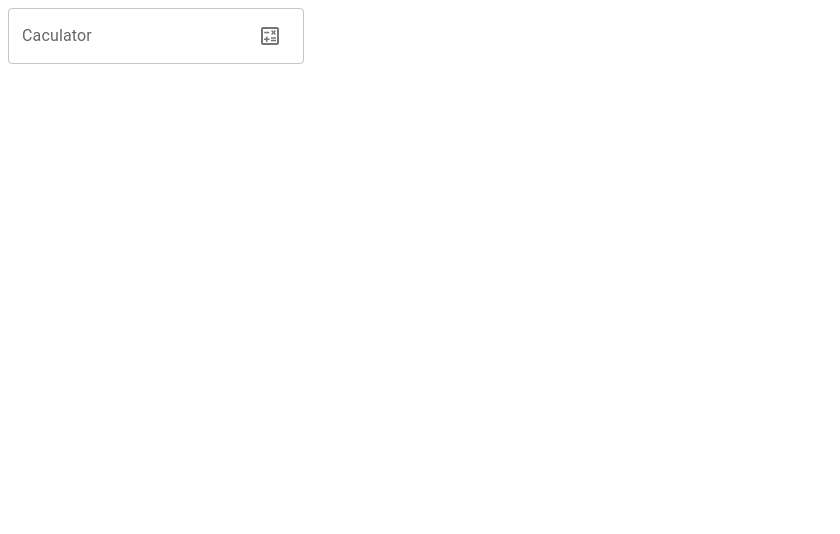
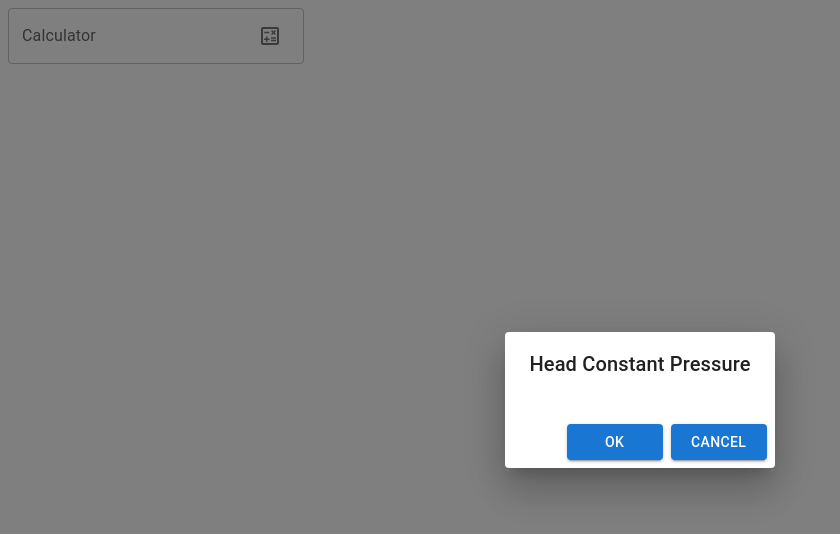
Before and after one commit to NhutMinhIT/calculator_component, a React (Create React App) app: page / in a window 1280 px wide. Both pictures are taken after a click on the button 270 px from the left and 36 px from the top of the page. Shown: the top 534 px of the page, without its empty margins (0-840 px from the left). Built offline with nearby package versions, Linux system fonts and the light colour scheme.

Commit message:
refactor: rename Caculator to Calculator and restructure related components for improved clarity

```diff
--- a/src/apps/App.tsx
+++ b/src/apps/App.tsx
@@ -1,12 +1,12 @@
 import React from 'react';
-import Caculator from '../pages/Caculator';
+import Calculator from '../pages/Calculator';
 // import Calendar from '../pages/Calendar';
 
 function App() {
   return (
     <div className="App" >
       {/* <Calendar /> */}
-      <Caculator />
+      <Calculator />
     </div>
   );
 }
--- a/src/pages/Caculator/constant/index.ts
+++ /dev/null
@@ -1,4 +0,0 @@
-export const CACULATOR_PAGE_DATA_TEST_ID: string = "caculatorPage";
-export const CACULATOR_TEXT_FIELD_LABEL: string = "Caculator";
-export const CACULATOR_TEXT_FIELD_ID: string = "caculatorInput";
-export const CACULATOR_TEXT_FIELD_DATA_TEST_ID: string = "caculatorInput";
--- a/src/pages/Caculator/index.tsx
+++ /dev/null
@@ -1,54 +0,0 @@
-import React from 'react'
-import style from './style/caculator-page.module.css'
-import {
-    Box,
-    FormControl,
-    IconButton,
-    InputAdornment,
-    InputLabel,
-    OutlinedInput
-} from '@mui/material'
-import {
-    CACULATOR_PAGE_DATA_TEST_ID,
-    CACULATOR_TEXT_FIELD_DATA_TEST_ID,
-    CACULATOR_TEXT_FIELD_ID,
-    CACULATOR_TEXT_FIELD_LABEL
-} from './constant'
-import { CalculateOutlined } from '@mui/icons-material'
-
-const renderEndAdornmentInputField = (): JSX.Element => {
-    return (
-        <InputAdornment position="end">
-            <IconButton>
-                <CalculateOutlined />
-            </IconButton>
-        </InputAdornment>
-    )
-}
-
-const Caculator = (): JSX.Element => {
-    return (
-        <Box
-            className={style.caculatorPage}
-            data-testid={CACULATOR_PAGE_DATA_TEST_ID}
-        >
-            <FormControl>
-                <InputLabel htmlFor={CACULATOR_TEXT_FIELD_ID}>
-                    {CACULATOR_TEXT_FIELD_LABEL}
-                </InputLabel>
-                <OutlinedInput
-                    data-testid={CACULATOR_TEXT_FIELD_DATA_TEST_ID}
-                    id={CACULATOR_TEXT_FIELD_ID}
-                    label={CACULATOR_TEXT_FIELD_LABEL}
-                    // value={}
-                    // onClick={}
-                    endAdornment={
-                        renderEndAdornmentInputField()
-                    }
-                />
-            </FormControl>
-        </Box>
-    )
-}
-
-export default Caculator
--- a/src/pages/Caculator/style/caculator-page.module.css
+++ /dev/null
@@ -1,4 +0,0 @@
-.caculatorPage {
-    padding: 0;
-    margin: 0;
-}
--- /dev/null
+++ b/src/pages/Calculator/components/Dialog/CalculatorDialog.tsx
@@ -0,0 +1,66 @@
+import React, { FC } from 'react'
+import styles from '../../style/calculator.module.css'
+import {
+    Button,
+    Dialog,
+    DialogActions,
+    DialogContent,
+    DialogTitle
+} from '@mui/material'
+import { ECalCulatorButtonColor, TCalculatorDialog } from '../../types/calculatorType'
+import {
+    CALCULATOR_DIALOG_BUTTON_TEXT_ACTION_CANCEL,
+    CALCULATOR_DIALOG_BUTTON_TEXT_ACTION_OK,
+    CALCULATOR_DIALOG_ACTION_OK_DATA_TEST_ID,
+    CALCULATOR_DIALOG_DATA_TEST_ID,
+    CALCULATOR_DIALOG_TITLE,
+    CALCULATOR_DIALOG_TITLE_DATA_TEST_ID,
+    CALCULATOR_DIALOG_TITLE_ID,
+    CALCULATOR_DIALOG_ACTION_CANCEL_DATA_TEST_ID
+} from '../../constant'
+import { ECalendarButtonVariant } from '../../../Calendar/types'
+
+const CalculatorDialog: FC<TCalculatorDialog> = ({
+    isOpen,
+    handleClose
+}) => {
+    return (
+        <Dialog
+            data-testid={CALCULATOR_DIALOG_DATA_TEST_ID}
+            open={isOpen}
+            keepMounted
+        >
+            <DialogTitle
+                id={CALCULATOR_DIALOG_TITLE_ID}
+                data-testid={CALCULATOR_DIALOG_TITLE_DATA_TEST_ID}
+            >
+                {CALCULATOR_DIALOG_TITLE}
+            </DialogTitle>
+            <DialogContent>
+
+            </DialogContent>
+            <DialogActions>
+                <Button
+                    data-testid={CALCULATOR_DIALOG_ACTION_OK_DATA_TEST_ID}
+                    variant={ECalendarButtonVariant.CONTAINED}
+                    color={ECalCulatorButtonColor.PRIMARY}
+                    className={styles.btnActionCalculator}
+                // onClick={handleClose}
+                >
+                    {CALCULATOR_DIALOG_BUTTON_TEXT_ACTION_OK}
+                </Button>
+                <Button
+                    data-testid={CALCULATOR_DIALOG_ACTION_CANCEL_DATA_TEST_ID}
+                    variant={ECalendarButtonVariant.CONTAINED}
+                    color={ECalCulatorButtonColor.PRIMARY}
+                    className={styles.btnActionCalculator}
+                    onClick={handleClose}
+                >
+                    {CALCULATOR_DIALOG_BUTTON_TEXT_ACTION_CANCEL}
+                </Button>
+            </DialogActions>
+        </Dialog >
+    )
+}
+
+export default CalculatorDialog
--- /dev/null
+++ b/src/pages/Calculator/components/index.ts
@@ -0,0 +1 @@
+export { default as CalculatorDialog } from './Dialog/CalculatorDialog'
--- /dev/null
+++ b/src/pages/Calculator/constant/index.ts
@@ -0,0 +1,14 @@
+export const CALCULATOR_PAGE_DATA_TEST_ID: string = "calculatorPage";
+export const CALCULATOR_TEXT_FIELD_LABEL: string = "Calculator";
+export const CALCULATOR_TEXT_FIELD_ID: string = "calculatorInput";
+export const CALCULATOR_TEXT_FIELD_DATA_TEST_ID: string = "calculatorInput";
+
+//CalculatorDialog
+export const CALCULATOR_DIALOG_BUTTON_TEXT_ACTION_OK: string = "OK";
+export const CALCULATOR_DIALOG_ACTION_OK_DATA_TEST_ID: string = "calculatorDialogOk";
+export const CALCULATOR_DIALOG_BUTTON_TEXT_ACTION_CANCEL: string = "Cancel";
+export const CALCULATOR_DIALOG_ACTION_CANCEL_DATA_TEST_ID: string = "calculatorDialogCancel";
+export const CALCULATOR_DIALOG_DATA_TEST_ID: string = "calculatorDialog";
+export const CALCULATOR_DIALOG_TITLE_ID: string = "alert-dialog-title";
+export const CALCULATOR_DIALOG_TITLE_DATA_TEST_ID: string = "alert-dialog-title";
+export const CALCULATOR_DIALOG_TITLE: string = "Head Constant Pressure"
--- /dev/null
+++ b/src/pages/Calculator/hooks/useCalculator.ts
@@ -0,0 +1,18 @@
+import { useState } from "react";
+import { TUseCalculator } from "../types/calculatorType";
+
+export const useCalculator = (): TUseCalculator => {
+    const [isOpenCalculatorDialog, setIsOpenCalculatorDialog] = useState<boolean>(false);
+    const handleOpenCalculatorDialog = (): void => {
+        setIsOpenCalculatorDialog(true);
+    }
+    const handleCloseCalculatorDialog = (): void => {
+        setIsOpenCalculatorDialog(false);
+    }
+
+    return {
+        isOpenCalculatorDialog,
+        handleOpenCalculatorDialog,
+        handleCloseCalculatorDialog,
+    }
+}
--- /dev/null
+++ b/src/pages/Calculator/index.tsx
@@ -0,0 +1,68 @@
+import React from 'react'
+import styles from '../Calculator/style/calculator.module.css'
+import {
+    Box,
+    FormControl,
+    IconButton,
+    InputAdornment,
+    InputLabel,
+    OutlinedInput
+} from '@mui/material'
+import {
+    CALCULATOR_DIALOG_DATA_TEST_ID,
+    CALCULATOR_PAGE_DATA_TEST_ID,
+    CALCULATOR_TEXT_FIELD_DATA_TEST_ID,
+    CALCULATOR_TEXT_FIELD_ID,
+    CALCULATOR_TEXT_FIELD_LABEL
+} from './constant'
+import { CalculateOutlined } from '@mui/icons-material'
+import { CalculatorDialog } from './components'
+import { useCalculator } from './hooks/useCalculator'
+
+const renderEndAdornmentInputField = (): JSX.Element => {
+    return (
+        <InputAdornment position="end">
+            <IconButton>
+                <CalculateOutlined />
+            </IconButton>
+        </InputAdornment>
+    )
+}
+
+const Calculator = (): JSX.Element => {
+    const {
+        isOpenCalculatorDialog,
+        handleOpenCalculatorDialog,
+        handleCloseCalculatorDialog
+    } = useCalculator()
+    return (
+        <Box
+            className={styles.calculatorPage}
+            data-testid={CALCULATOR_PAGE_DATA_TEST_ID}
+        >
+            <FormControl>
+                <InputLabel htmlFor={CALCULATOR_TEXT_FIELD_ID}>
+                    {CALCULATOR_TEXT_FIELD_LABEL}
+                </InputLabel>
+                <OutlinedInput
+                    data-testid={CALCULATOR_TEXT_FIELD_DATA_TEST_ID}
+                    id={CALCULATOR_TEXT_FIELD_ID}
+                    label={CALCULATOR_TEXT_FIELD_LABEL}
+                    // value={}
+                    onClick={handleOpenCalculatorDialog}
+                    endAdornment={
+                        renderEndAdornmentInputField()
+                    }
+                />
+            </FormControl>
+
+            <CalculatorDialog
+                data-testid={CALCULATOR_DIALOG_DATA_TEST_ID}
+                isOpen={isOpenCalculatorDialog}
+                handleClose={handleCloseCalculatorDialog}
+            />
+        </Box>
+    )
+}
+
+export default Calculator
--- /dev/null
+++ b/src/pages/Calculator/style/calculator.module.css
@@ -0,0 +1,12 @@
+.calculatorPage {
+    padding: 0;
+    margin: 0;
+}
+
+.btnActionCalculator {
+    width: auto;
+    min-width: 6rem !important;
+    text-align: center;
+    text-transform: capitalize;
+    font-weight: 500;
+}
--- /dev/null
+++ b/src/pages/Calculator/types/calculatorType.ts
@@ -0,0 +1,25 @@
+export enum ECalCulatorButtonVariant {
+    CONTAINED = 'contained',
+    OUTLINED = 'outlined',
+    TEXT = 'text',
+}
+export enum ECalCulatorButtonColor {
+    ERROR = 'error',
+    PRIMARY = 'primary',
+    SECONDARY = 'secondary',
+    SUCCESS = 'success',
+    WARNING = 'warning',
+    INHERIT = 'inherit',
+    INFO = 'info',
+}
+
+export type TUseCalculator = {
+    isOpenCalculatorDialog: boolean;
+    handleOpenCalculatorDialog: () => void;
+    handleCloseCalculatorDialog: () => void;
+}
+
+export type TCalculatorDialog = {
+    isOpen: boolean;
+    handleClose: () => void;
+}
```
